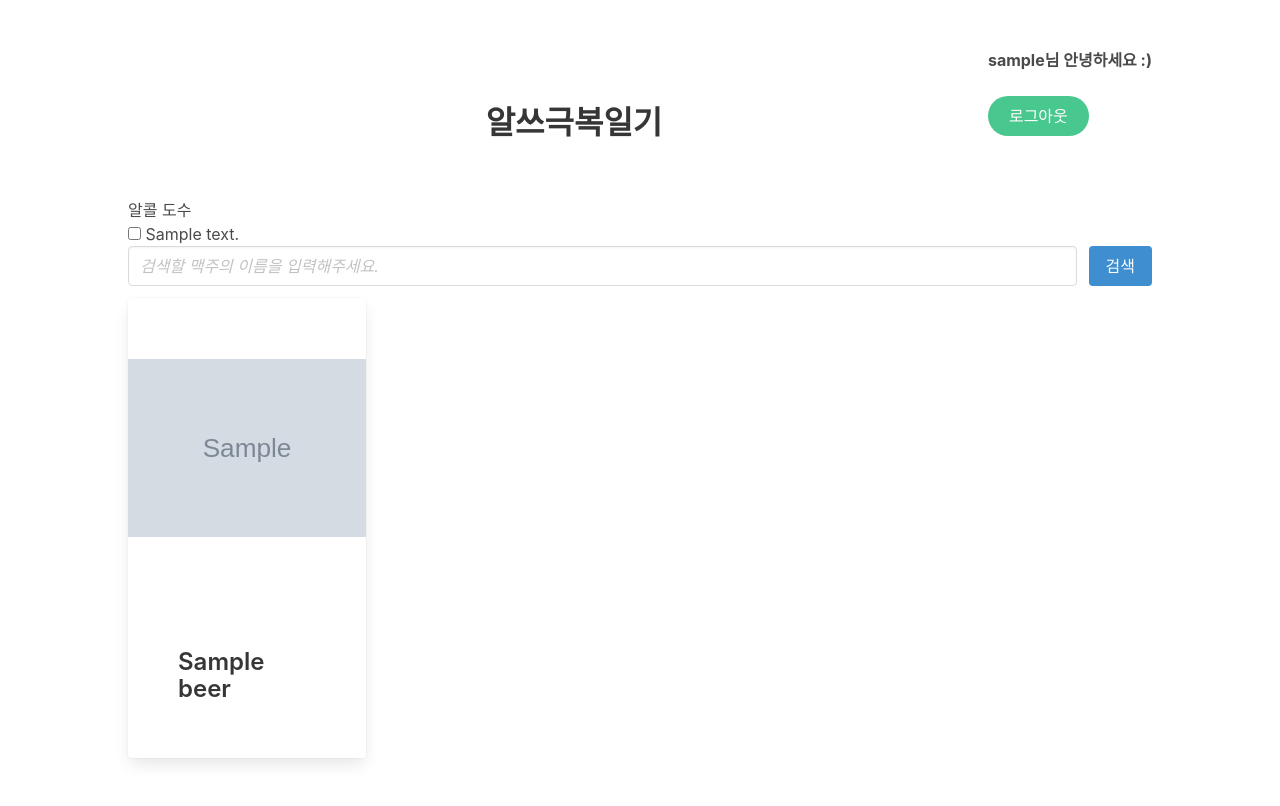
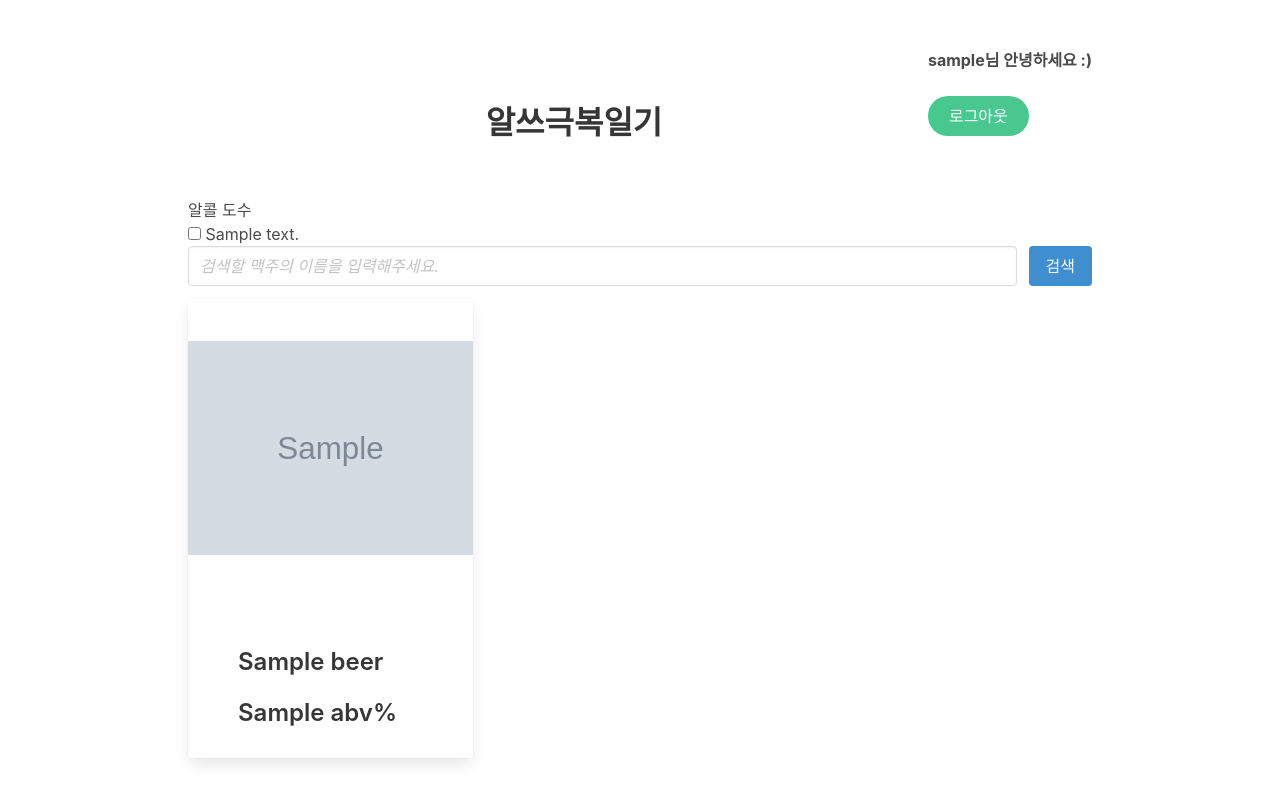
Before and after one commit to JahunSeo/alcohol-garbage, a Flask app: template templates/index.html in a window 1280 px wide. Run offline with Flask 2, Linux system fonts and the light colour scheme; the template is opened without the code that fills it: most values are stand-ins (such as "Sample title", 1, 10 or a date in 2020); grey boxes marked "Sample" are stand-in pictures; parts of the project's set-up code (start-up, migrations or seed data) failed here and were passed over; some libraries are stand-ins or nearby versions.

Commit message:
[johnny] styling

```diff
--- a/templates/base.html
+++ b/templates/base.html
@@ -26,6 +26,8 @@
       .base-section {
         position: relative;
         z-index: 1;
+        max-width: 1000px;
+        margin: 0 auto;
       }
 
       .login-section {
@@ -338,7 +340,7 @@
     </div>
     </div>
 
-    <div class="section" id="base-section">
+    <div class="section base-section">
       <div class="headerBox">
         {% if username %}
         <div class="login-user-message">{{ username }}님 안녕하세요 :)</div>
--- a/templates/index.html
+++ b/templates/index.html
@@ -36,7 +36,7 @@
 </div>
 <div id="app" class="row columns is-multiline">
   {% for beer in beersList %}
-  <div class="column is-3">
+  <div class="column is-4">
     <div class="card large beerCard">
       <div class="card-image">
         <figure class="image is-16by9 beerImage">
@@ -54,6 +54,7 @@
         <div class="media">
           <div class="media-content">
             <p class="title is-4 no-padding">{{ beer['name'] }}</p>
+            <p class="title is-4 no-padding">{{ beer['abv'] }}%</p>
           </div>
         </div>
       </div>
```
